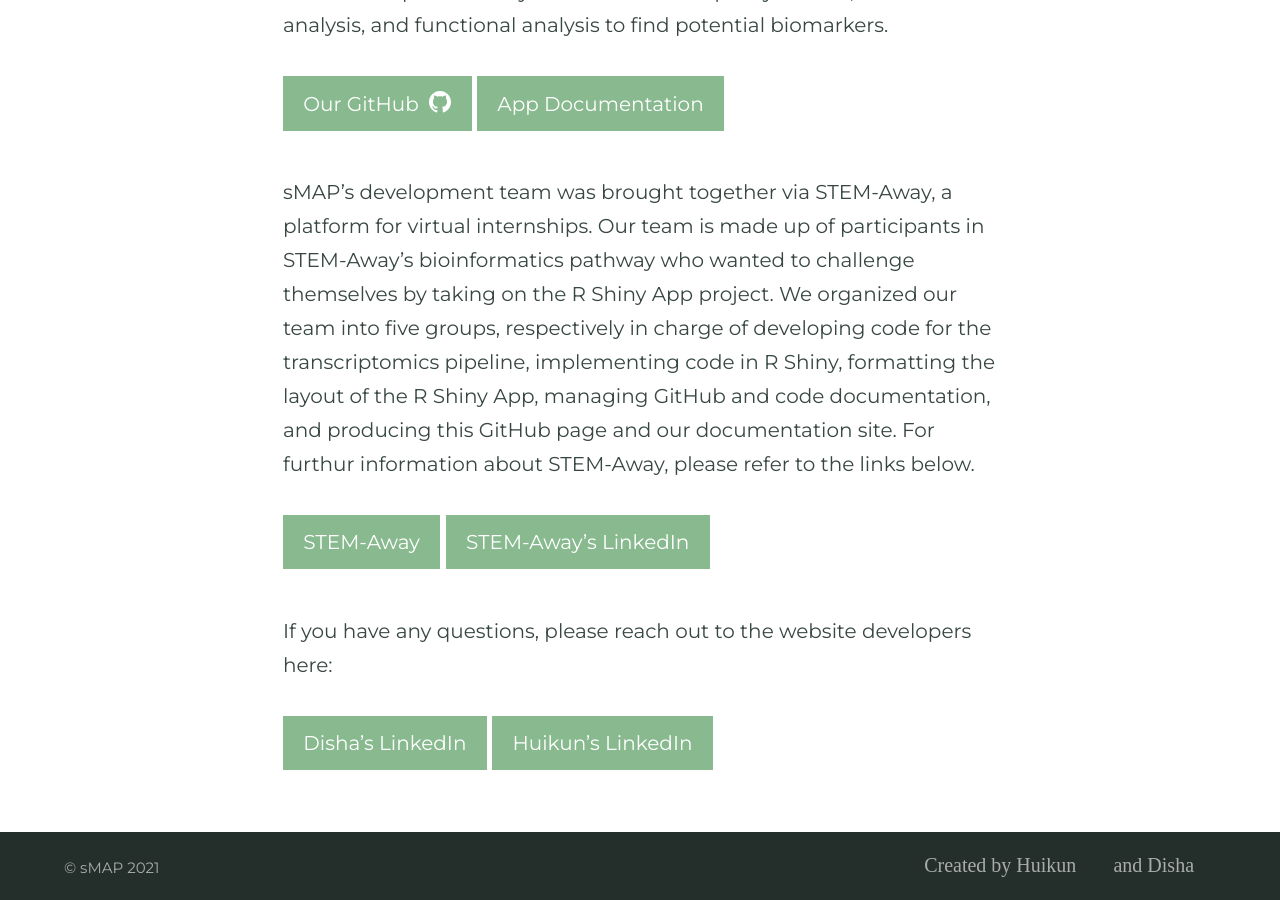
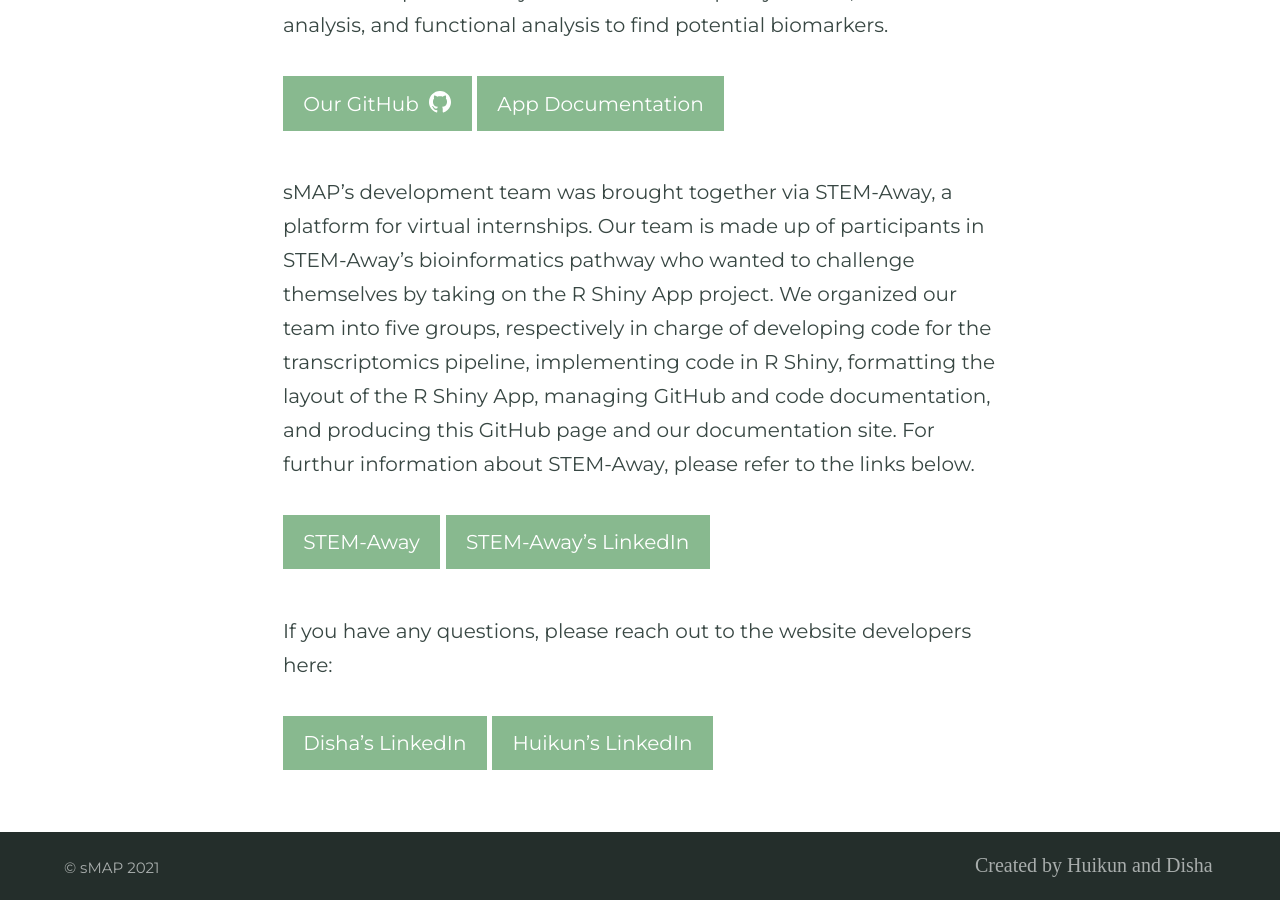
Before and after one commit to BI-STEM-Away/sMAP_dev, a Jekyll site: the page built from index.md, in a window 1280 px wide and 900 px high, scrolled down 656 px. Built offline with Jekyll 4.4.1, drawn with Linux system fonts in a browser that asks for light colours; part of the change alters nothing that is shown.

```diff
--- a/_config.yml
+++ b/_config.yml
@@ -126,11 +126,8 @@ navigation_header:
 
 
 navigation_footer:
-- title: Created by Huikun
-- url: https://www.linkedin.com/in/kelly-li-b149b2218/
+- title: Created by Huikun and Disha
 
-- title: and Disha
-- url: https://www.linkedin.com/in/disha-chauhan-2749621b0/
 
 social_links: # Appears in sidebar. Set the urls then uncomment and comment out as desired
   Twitter: https://twitter.com/stemaway?lang=en
```
